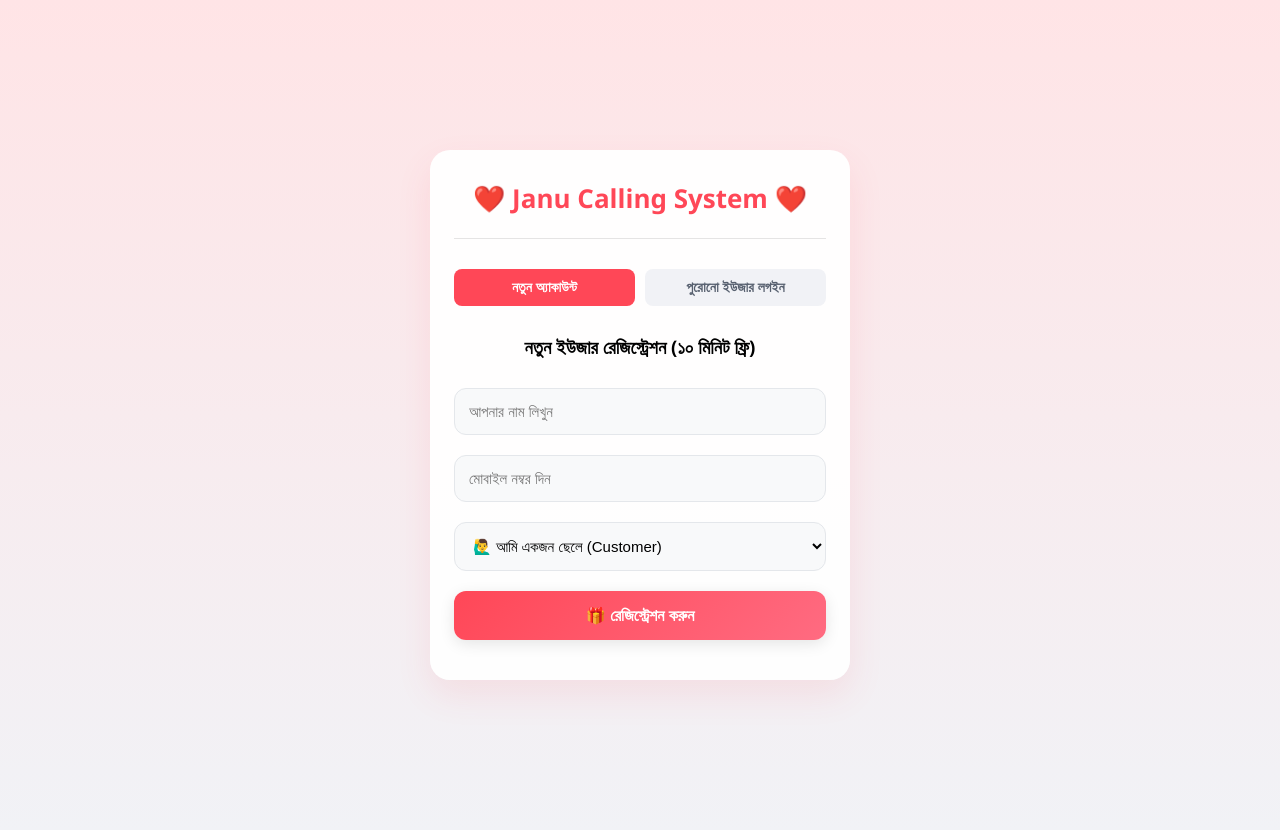
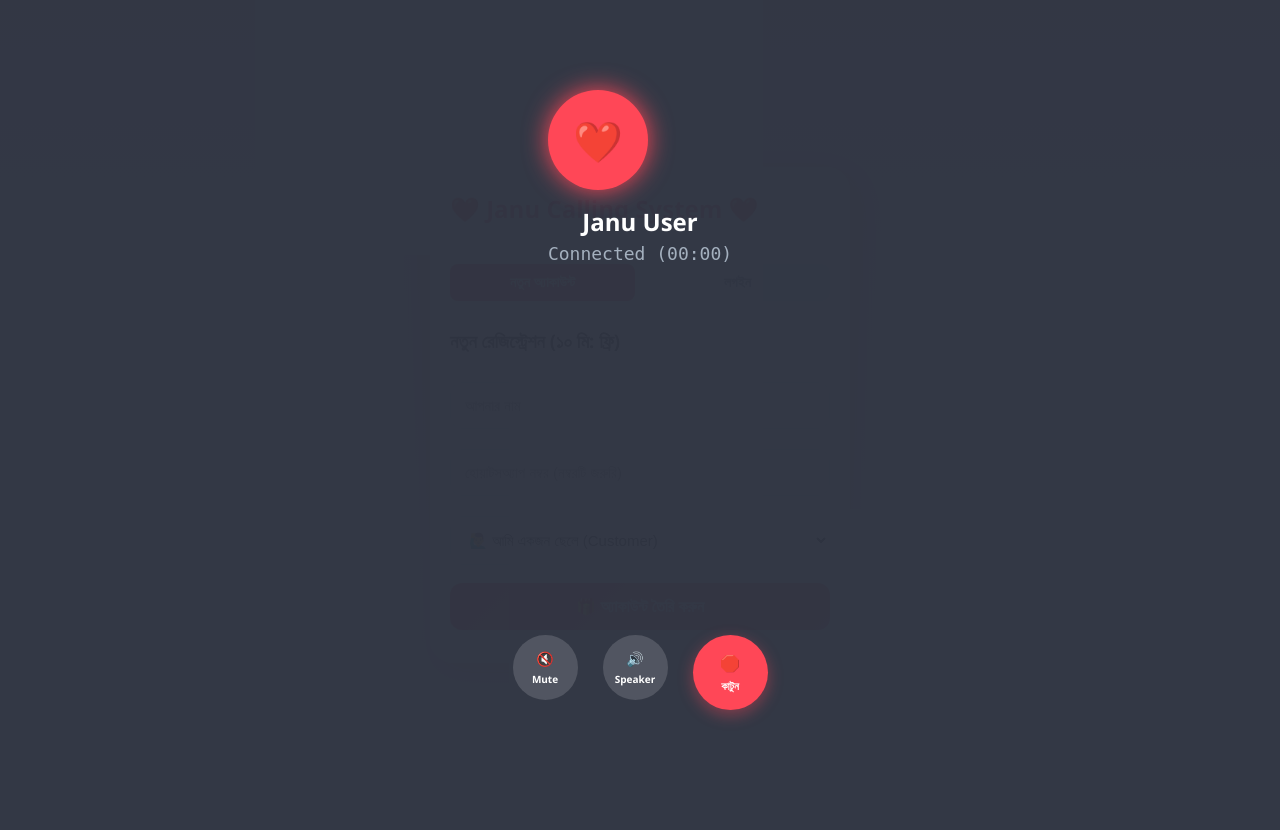
Before and after one commit to ssshalder123-hue/janucalling, a Flask app: page / in a window 1280 px wide. After the commit the page ends 722 px from the top, so only its background shows below. Run offline with Flask 3, Linux system fonts and the light colour scheme.

Commit message:
Update index.html

```diff
--- a/templates/index.html
+++ b/templates/index.html
@@ -3,75 +3,85 @@
 <head>
     <meta charset="UTF-8">
     <meta name="viewport" content="width=device-width, initial-scale=1.0">
-    <title>Janu Calling - Premium Connect</title>
+    <title>Janu Calling - Ultimate Premium</title>
     <style>
         :root {
             --primary: #ff4757;
-            --success-gradient: linear-gradient(135deg, #2ed573, #1abc9c);
-            --danger-gradient: linear-gradient(135deg, #ff4757, #ff6b81);
-            --neutral-gradient: linear-gradient(135deg, #747d8c, #2f3542);
-            --upi-gradient: linear-gradient(135deg, #4b7bec, #3867d6);
+            --success: #2ed573;
+            --dark: #2f3542;
             --bg: #f1f2f6;
         }
 
         body {
             font-family: 'Segoe UI', sans-serif;
             background: linear-gradient(180deg, #ffe4e6 0%, var(--bg) 100%);
-            text-align: center;
-            margin: 0;
-            padding: 15px;
-            min-height: 100vh;
-            display: flex;
-            align-items: center;
-            justify-content: center;
+            margin: 0; padding: 15px; min-height: 100vh;
+            display: flex; align-items: center; justify-content: center;
         }
 
         .container {
-            max-width: 420px;
-            width: 100%;
-            background: rgba(255, 255, 255, 0.95);
-            padding: 30px 24px;
-            border-radius: 20px;
-            box-shadow: 0px 15px 35px rgba(255, 71, 87, 0.1);
-            box-sizing: border-box;
+            max-width: 420px; width: 100%; background: rgba(255, 255, 255, 0.96);
+            padding: 25px 20px; border-radius: 24px; box-shadow: 0px 15px 35px rgba(255, 71, 87, 0.12); box-sizing: border-box;
         }
 
-        h2 { color: var(--primary); margin-top: 0; font-size: 26px; }
-        hr { border: 0; height: 1px; background: rgba(0,0,0,0.1); margin: 20px 0; }
+        h2 { color: var(--primary); margin: 0 0 15px 0; font-size: 24px; }
+        hr { border: 0; height: 1px; background: rgba(0,0,0,0.08); margin: 15px 0; }
+
         input, select {
             width: 100%; padding: 14px; margin: 10px 0; border-radius: 12px;
-            border: 1.5px solid #e4e7eb; box-sizing: border-box; font-size: 15px;
-            background-color: #f8f9fa;
+            border: 1.5px solid #e4e7eb; box-sizing: border-box; font-size: 15px; background: #f8f9fa;
         }
-        input:focus, select:focus { border-color: var(--primary); outline: none; background: #fff; }
 
         button {
-            width: 100%; padding: 15px; margin: 10px 0; border-radius: 12px;
-            color: white; font-size: 16px; font-weight: 600; cursor: pointer;
-            border: none; box-shadow: 0 4px 15px rgba(0,0,0,0.1);
-            transition: all 0.2s; display: flex; align-items: center; justify-content: center; gap: 10px;
+            width: 100%; padding: 14px; margin: 8px 0; border-radius: 12px; color: white;
+            font-size: 16px; font-weight: 600; cursor: pointer; border: none; transition: all 0.2s;
+            display: flex; align-items: center; justify-content: center; gap: 8px;
         }
-        button:active { transform: scale(0.98); }
+        button:active { transform: scale(0.97); }
 
-        .btn-primary { background: var(--danger-gradient); }
-        .btn-login { background: linear-gradient(135deg, #2f3542, #57606f); }
-        .btn-online { background: var(--success-gradient); }
-        .btn-offline { background: var(--neutral-gradient); }
-        .btn-upi { background: var(--upi-gradient); }
+        .btn-primary { background: linear-gradient(135deg, #ff4757, #ff6b81); }
+        .btn-login { background: #2f3542; }
+        .btn-online { background: linear-gradient(135deg, #2ed573, #1abc9c); }
+        .btn-offline { background: #747d8c; }
 
         .hidden { display: none; }
-        .status-box { padding: 14px; margin: 18px 0; border-radius: 12px; font-weight: 600; font-size: 15px; }
-        .online-ui { background-color: #e8fbf0; color: #2ed573; border: 1px solid #cbf7df; }
-        .online-ui .dot { display: inline-block; width: 10px; height: 10px; background: #2ed573; border-radius: 50%; margin-right: 6px; }
+        .status-box { padding: 12px; margin: 15px 0; border-radius: 12px; font-weight: 600; background: #e8fbf0; color: #2ed573; border: 1px solid #cbf7df; }
 
         .tab-system { display: flex; gap: 10px; margin-bottom: 15px; }
-        .tab-btn { background: #f1f2f6; color: #57606f; padding: 10px; font-size: 14px; border-radius: 8px; box-shadow: none; }
+        .tab-btn { background: #e4e7eb; color: #57606f; padding: 10px; font-size: 14px; border-radius: 8px; }
         .tab-btn.active { background: var(--primary); color: white; }
 
-        .info-card {
-            margin-top: 25px; background: #fff5f6; padding: 15px; border-radius: 12px;
-            font-size: 13.5px; text-align: left; color: #4b5563; border-left: 4px solid var(--primary); line-height: 1.5;
+        /* রিচার্জ প্ল্যান কার্ড স্টাইল */
+        .plan-board { margin-top: 20px; text-align: left; }
+        .plan-title { font-weight: 700; color: var(--dark); margin-bottom: 10px; font-size: 16px; }
+        .plan-card {
+            background: #fff; border: 1.5px solid #ffe4e6; padding: 12px 15px; border-radius: 14px;
+            margin-bottom: 10px; display: flex; justify-content: space-between; align-items: center;
+            box-shadow: 0 4px 10px rgba(0,0,0,0.02); transition: 0.2s;
         }
+        .plan-card:hover { border-color: var(--primary); background: #fff5f5; }
+        .plan-info b { color: var(--primary); font-size: 16px; }
+        .plan-info p { margin: 2px 0 0 0; font-size: 12px; color: #747d8c; }
+        .btn-buy { width: auto; padding: 8px 15px; margin: 0; font-size: 13px; border-radius: 8px; background: linear-gradient(135deg, #4b7bec, #3867d6); }
+
+        /* প্রিমিয়াম কলিং ইন্টারফেস স্ক্রিন */
+        .calling-overlay {
+            position: fixed; top: 0; left: 0; width: 100%; height: 100%;
+            background: rgba(47, 53, 66, 0.98); color: white; display: flex;
+            flex-direction: column; align-items: center; justify-content: space-between;
+            padding: 50px 20px; box-sizing: border-box; z-index: 9999;
+        }
+        .caller-avatar { width: 100px; height: 100px; background: var(--primary); border-radius: 50%; display: flex; align-items: center; justify-content: center; font-size: 40px; margin-top: 40px; box-shadow: 0 0 25px var(--primary); }
+        .caller-name { font-size: 24px; font-weight: 600; margin-top: 15px; }
+        .call-timer { font-size: 18px; color: #a4b0be; margin-top: 5px; font-family: monospace; }
+
+        .call-controls { display: flex; gap: 25px; margin-bottom: 40px; width: 100%; justify-content: center; }
+        .control-btn {
+            width: 65px; height: 65px; border-radius: 50%; background: rgba(255,255,255,0.15);
+            display: flex; align-items: center; justify-content: center; font-size: 14px; font-weight: 600; cursor: pointer; flex-direction: column; gap: 4px;
+        }
+        .control-btn.active { background: #fff; color: var(--dark); }
+        .control-btn.btn-end { background: #ff4757; color: white; width: 75px; height: 75px; font-size: 16px; box-shadow: 0 5px 15px rgba(255,71,87,0.4); }
     </style>
 </head>
 <body>
@@ -80,68 +90,86 @@
     <h2>❤️ Janu Calling System ❤️</h2>
     <hr>
 
-    <!-- লগইন / রেজিস্ট্রেশন ফর্ম সেকশন -->
     <div id="auth-section">
         <div class="tab-system">
             <button class="tab-btn active" id="tab-reg-btn" onclick="switchTab('reg')">নতুন অ্যাকাউন্ট</button>
-            <button class="tab-btn" id="tab-login-btn" onclick="switchTab('login')">পুরোনো ইউজার লগইন</button>
+            <button class="tab-btn" id="tab-login-btn" onclick="switchTab('login')">লগইন</button>
         </div>
 
-        <!-- রেজিস্ট্রেশন ফর্ম -->
         <div id="reg-form">
-            <h3>নতুন ইউজার রেজিস্ট্রেশন (১০ মিনিট ফ্রি)</h3>
-            <input type="text" id="reg-name" placeholder="আপনার নাম লিখুন">
-            <input type="number" id="reg-phone" placeholder="মোবাইল নম্বর দিন">
+            <h3>নতুন রেজিস্ট্রেশন (১০ মি: ফ্রি)</h3>
+            <input type="text" id="reg-name" placeholder="আপনার নাম">
+            <input type="number" id="reg-phone" placeholder="হোয়াটসঅ্যাপ নম্বর (নম্বরটি জরুরি)">
             <select id="reg-gender">
                 <option value="male">🙋‍♂️ আমি একজন ছেলে (Customer)</option>
                 <option value="female">🙋‍♀️ আমি একজন মেয়ে (Hosting)</option>
             </select>
-            <button class="btn-primary" onclick="handleRegister()">🎁 রেজিস্ট্রেশন করুন</button>
+            <button class="btn-primary" onclick="handleRegister()">🎁 অ্যাকাউন্ট তৈরি করুন</button>
         </div>
 
-        <!-- লগইন ফর্ম -->
         <div id="login-form" class="hidden">
-            <h3>মোবাইল নম্বর দিয়ে লগইন করুন</h3>
-            <input type="number" id="login-phone" placeholder="আপনার রেজিস্টার্ড মোবাইল নম্বর দিন">
-            <button class="btn-login" onclick="handleLogin()">🔓 লগইন করুন</button>
+            <h3>মোবাইল নম্বর দিয়ে লগইন</h3>
+            <input type="number" id="login-phone" placeholder="আপনার মোবাইল নম্বর দিন">
+            <button class="btn-login" onclick="handleLogin()">🔓 প্রবেশ করুন</button>
         </div>
     </div>
 
-    <!-- ২. ছেলেদের ড্যাশবোর্ড -->
     <div id="boy-dashboard" class="hidden">
         <h3>স্বাগতম, <span id="boy-name-display" style="color: var(--primary);"></span></h3>
-        <div class="status-box online-ui">
-            <span class="dot"></span> আপনার ব্যালেন্স: <span id="balance-display">0</span> মিনিট
+        <div class="status-box">
+            ⏱️ আপনার অবশিষ্ট ব্যালেন্স: <span id="balance-display">0</span> মিনিট
         </div>
 
-        <button class="btn-online" onclick="connectCall()">📞 এখনই কল করুন (অটো কানেক্ট)</button>
+        <button class="btn-online" onclick="connectCall()">📞 এখনই কল করুন (Auto Connect)</button>
 
-        <!-- সরাসরি ইউপিআই পেমেন্ট বাটন -->
-        <a id="upi-link" href="upi://pay?pa=halder.safikul2@ybl&pn=Janu%20Calling&cu=INR" style="text-decoration: none;">
-            <button class="btn-upi">💳 সরাসরি রিচার্জ করুন (UPI)</button>
-        </a>
+        <div class="plan-board">
+            <div class="plan-title">💳 স্পেশাল রিচার্জ প্ল্যান বোর্ড:</div>
 
-        <div class="info-card">
-            <strong style="color: var(--primary);">💳 রিচার্জের নিয়ম:</strong><br>
-            উপরের UPI বাটনে ক্লিক করে পেমেন্ট করার পর, আপনার পেমেন্টের স্ক্রিনশট ও মোবাইল নম্বরটি আমাদের হোয়াটসঅ্যাপে পাঠান। অ্যাডমিন সাথে সাথে ব্যালেন্স যোগ করে দেবে।
+            <div class="plan-card">
+                <div class="plan-info"><b>💰 ₹১০ প্ল্যান</b><p>টকটাইম পাবেন: ১০ মিনিট</p></div>
+                <button class="btn-buy" onclick="payUPI(10)">রিচার্জ</button>
+            </div>
+            <div class="plan-card">
+                <div class="plan-info"><b>💰 ₹৩০ প্ল্যান</b><p>টকটাইম পাবেন: ৩৫ মিনিট (🎁 ৫ মি: ফ্রি)</p></div>
+                <button class="btn-buy" onclick="payUPI(30)">রিচার্জ</button>
+            </div>
+            <div class="plan-card">
+                <div class="plan-info"><b>💰 ₹৫০ প্ল্যান</b><p>টকটাইম পাবেন: ৬০ মিনিট (🎁 ১০ মি: ফ্রি)</p></div>
+                <button class="btn-buy" onclick="payUPI(50)">রিচার্জ</button>
+            </div>
         </div>
     </div>
 
-    <!-- ৩. মেয়েদের ড্যাশবোর্ড -->
     <div id="girl-dashboard" class="hidden">
         <h3>স্বাগতম, <span id="girl-name-display" style="color: var(--primary);"></span></h3>
-        <p>আপনার বর্তমান স্ট্যাটাস সেট করুন:</p>
-        <button class="btn-online" onclick="updateStatus('available')">🟢 আমি অনলাইন (কল আসবে)</button>
-        <button class="btn-offline" onclick="updateStatus('offline')">⚫ আমি অফলাইন</button>
-        <div id="girl-status-text" style="margin-top: 15px; font-weight:bold; color: var(--primary);"></div>
+        <p>আপনার অনলাইন স্ট্যাটাস সেট করুন:</p>
+        <button class="btn-online" onclick="updateStatus('available')">🟢 আমি অনলাইন</button>
+        <button class="btn-offline" onclick="updateStatus('offline')">⚫ আমি অফлайн</button>
+        <div id="girl-status-text" style="margin-top: 15px; font-weight:bold;"></div>
+    </div>
+</div>
+
+<div id="calling-screen" class="calling-overlay hidden">
+    <div style="text-align: center;">
+        <div class="caller-avatar">❤️</div>
+        <div class="caller-name" id="remote-caller-name">Janu User</div>
+        <div class="call-timer" id="timer-display">Connected (00:00)</div>
+    </div>
+
+    <div class="call-controls">
+        <div class="control-btn" id="mute-btn" onclick="toggleControl('mute')">🔇<span style="font-size:10px;">Mute</span></div>
+        <div class="control-btn" id="speaker-btn" onclick="toggleControl('speaker')">🔊<span style="font-size:10px;">Speaker</span></div>
+        <div class="control-btn btn-end" onclick="endCall()">🛑<span style="font-size:11px;font-weight:bold;">কাটুন</span></div>
     </div>
 </div>
 
 <script>
     let userPhone = "";
     let userGender = "";
+    let timerInterval;
+    let seconds = 0;
+    let currentWaLink = "";
 
-    // ট্যাব পরিবর্তন (লগইন বনাম রেজিস্ট্রেশন)
     function switchTab(type) {
         if(type === 'reg') {
             document.getElementById('reg-form').classList.remove('hidden');
@@ -156,12 +184,10 @@
         }
     }
 
-    // রেজিস্ট্রেশন প্রসেস
     async function handleRegister() {
         const name = document.getElementById('reg-name').value;
         const phone = document.getElementById('reg-phone').value;
         const gender = document.getElementById('reg-gender').value;
-
         if(!name || !phone) { alert("সব ঘর পূরণ করুন!"); return; }
 
         const response = await fetch('/register', {
@@ -170,19 +196,12 @@
             body: JSON.stringify({ name, phone, gender })
         });
         const data = await response.json();
-
-        if(data.status === "success") {
-            alert(data.message);
-            openDashboard(data);
-        } else {
-            alert(data.message);
-        }
+        if(data.status === "success") { alert(data.message); openDashboard(data); } else { alert(data.message); }
     }
 
-    // লগইন প্রসেস
     async function handleLogin() {
         const phone = document.getElementById('login-phone').value;
-        if(!phone) { alert("মোবাইল নম্বর দিন!"); return; }
+        if(!phone) { alert("নম্বর দিন!"); return; }
 
         const response = await fetch('/login', {
             method: 'POST',
@@ -190,27 +209,16 @@
             body: JSON.stringify({ phone })
         });
         const data = await response.json();
-
-        if(data.status === "success") {
-            openDashboard(data);
-        } else {
-            alert(data.message);
-        }
+        if(data.status === "success") { openDashboard(data); } else { alert(data.message); }
     }
 
-    // ড্যাশবোর্ড ওপেন করা
     function openDashboard(data) {
-        userPhone = data.phone;
-        userGender = data.gender;
+        userPhone = data.phone; userGender = data.gender;
         document.getElementById('auth-section').classList.add('hidden');
-
         if(userGender === 'male') {
             document.getElementById('boy-name-display').innerText = data.name;
             document.getElementById('balance-display').innerText = data.balance;
             document.getElementById('boy-dashboard').classList.remove('hidden');
-
-            // ডায়নামিক ইউপিআই লিঙ্ক তৈরি (টাকা সিলেক্ট না করে ওপেন করার জন্য)
-            document.getElementById('upi-link').href = `upi://pay?pa=halder.safikul2@ybl&pn=JanuCalling&cu=INR&tn=Recharge_For_${userPhone}`;
         } else {
             document.getElementById('girl-name-display').innerText = data.name;
             document.getElementById('girl-dashboard').classList.remove('hidden');
@@ -218,17 +226,23 @@
         }
     }
 
-    // স্ট্যাটাস আপডেট
     async function updateStatus(status) {
         await fetch('/update_status', {
             method: 'POST',
             headers: { 'Content-Type': 'application/json' },
-            body: JSON.stringify({ phone: userPhone, status: status })
+            body: JSON.stringify({ phone: userPhone, status })
         });
-        document.getElementById('girl-status-text').innerHTML = "আপনার স্ট্যাটাস এখন: " + (status === 'available' ? '<span style="color:#2ed573;">অনলাইন</span>' : '<span style="color:#747d8c;">অফলাইন</span>');
+        document.getElementById('girl-status-text').innerHTML = "স্ট্যাটাস: " + (status === 'available' ? '<span style="color:#2ed573;">অনলাইন</span>' : '<span style="color:#747d8c;">অফলাইন</span>');
     }
 
-    // কল কানেক্ট
+    // ডায়নামিক ইউপিআই রিচার্জ প্ল্যান মেকানিজম
+    function payUPI(amount) {
+        const upiUrl = `upi://pay?pa=halder.safikul2@ybl&pn=JanuCalling&am=${amount}&cu=INR&tn=Plan_${amount}_For_${userPhone}`;
+        window.location.href = upiUrl;
+        alert(`₹${amount} প্ল্যানের পেমেন্ট রিকোয়েস্ট পাঠানো হয়েছে। পে করার পর স্ক্রিনশট হোয়াটসঅ্যাপে পাঠান!`);
+    }
+
+    // কল বাটন ক্লিক মেকানিজম
     async function connectCall() {
         const response = await fetch('/connect_call', {
             method: 'POST',
@@ -238,12 +252,46 @@
         const data = await response.json();
 
         if(data.status === "connected") {
-            alert(`🎉 কল কানেক্ট হচ্ছে ${data.girl_name}-এর সাথে!\n(১ মিনিট কাটা হলো)\nঅবশিষ্ট ব্যালেন্স: ${data.new_balance} মিনিট`);
             document.getElementById('balance-display').innerText = data.new_balance;
+            document.getElementById('remote-caller-name').innerText = data.girl_name;
+            currentWaLink = data.whatsapp_link;
+
+            // প্রিমিয়াম ইন্টারফেস স্ক্রিন চালু এবং টাইমার স্টার্ট
+            document.getElementById('calling-screen').classList.remove('hidden');
+            startTimer();
         } else {
             alert(data.message);
         }
     }
+
+    // লাইভ টাইমার সিস্টেম
+    function startTimer() {
+        seconds = 0;
+        timerInterval = setInterval(() => {
+            seconds++;
+            let mins = Math.floor(seconds / 60).toString().padStart(2, '0');
+            let secs = (seconds % 60).toString().padStart(2, '0');
+            document.getElementById('timer-display').innerText = `চলতি কল সময় (${mins}:${secs})`;
+
+            // ৩ সেকেন্ড পর অটোমেটিক হোয়াটসঅ্যাপ অ্যাপ্লিকেশন ওপেন করে দেবে কলের জন্য
+            if(seconds === 3 && currentWaLink !== "") {
+                window.open(currentWaLink, '_blank');
+            }
+        }, 1000);
+    }
+
+    // মিউট এবং স্পিকার বাটন কন্ট্রোল
+    function toggleControl(id) {
+        const btn = document.getElementById(`${id}-btn`);
+        btn.classList.toggle('active');
+    }
+
+    // কল কাটার মেকানিজম
+    function endCall() {
+        clearInterval(timerInterval);
+        document.getElementById('calling-screen').classList.add('hidden');
+        alert("কলটি সফলভাবে শেষ হয়েছে।");
+    }
 </script>
 </body>
 </html>
```
